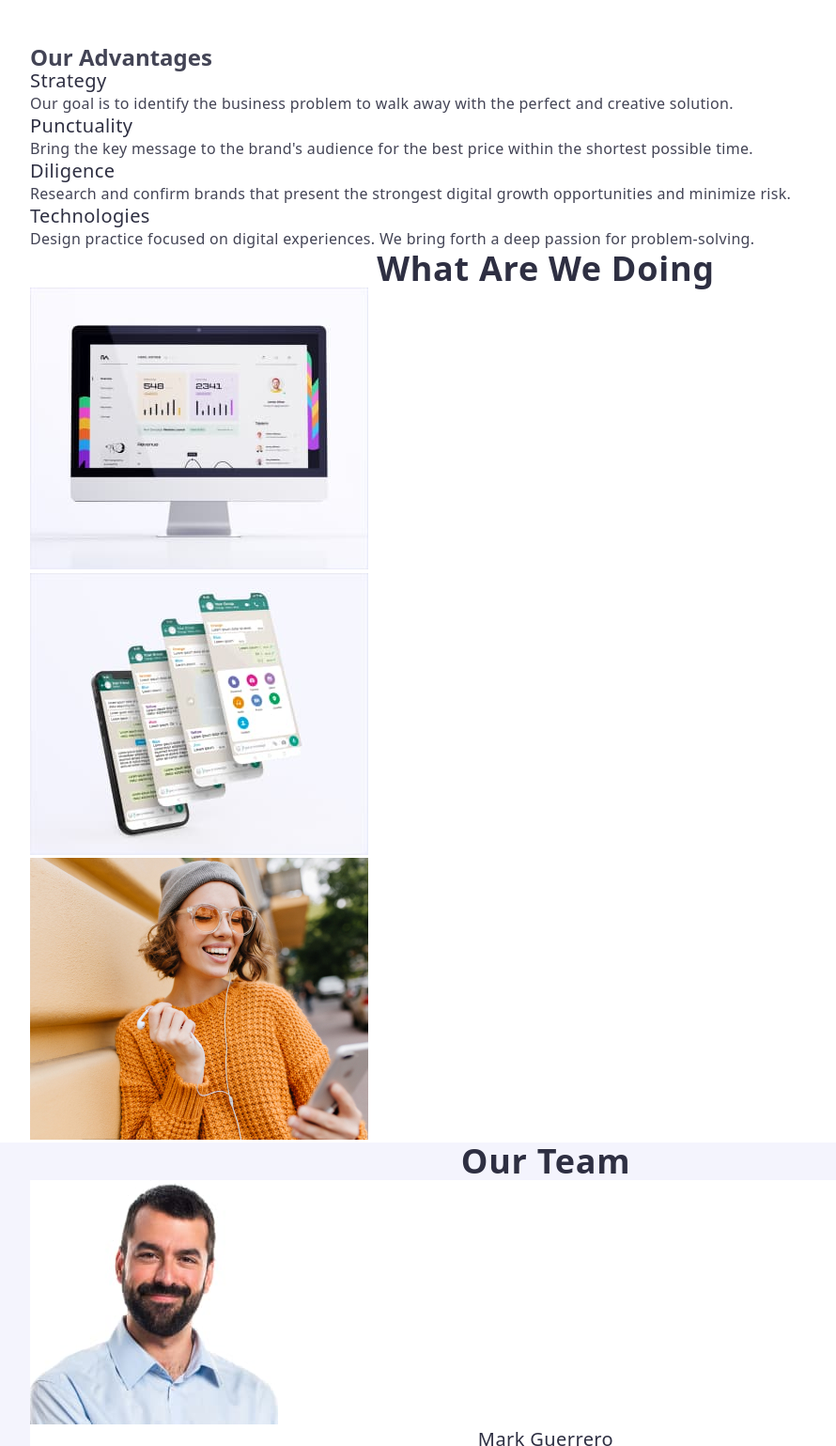
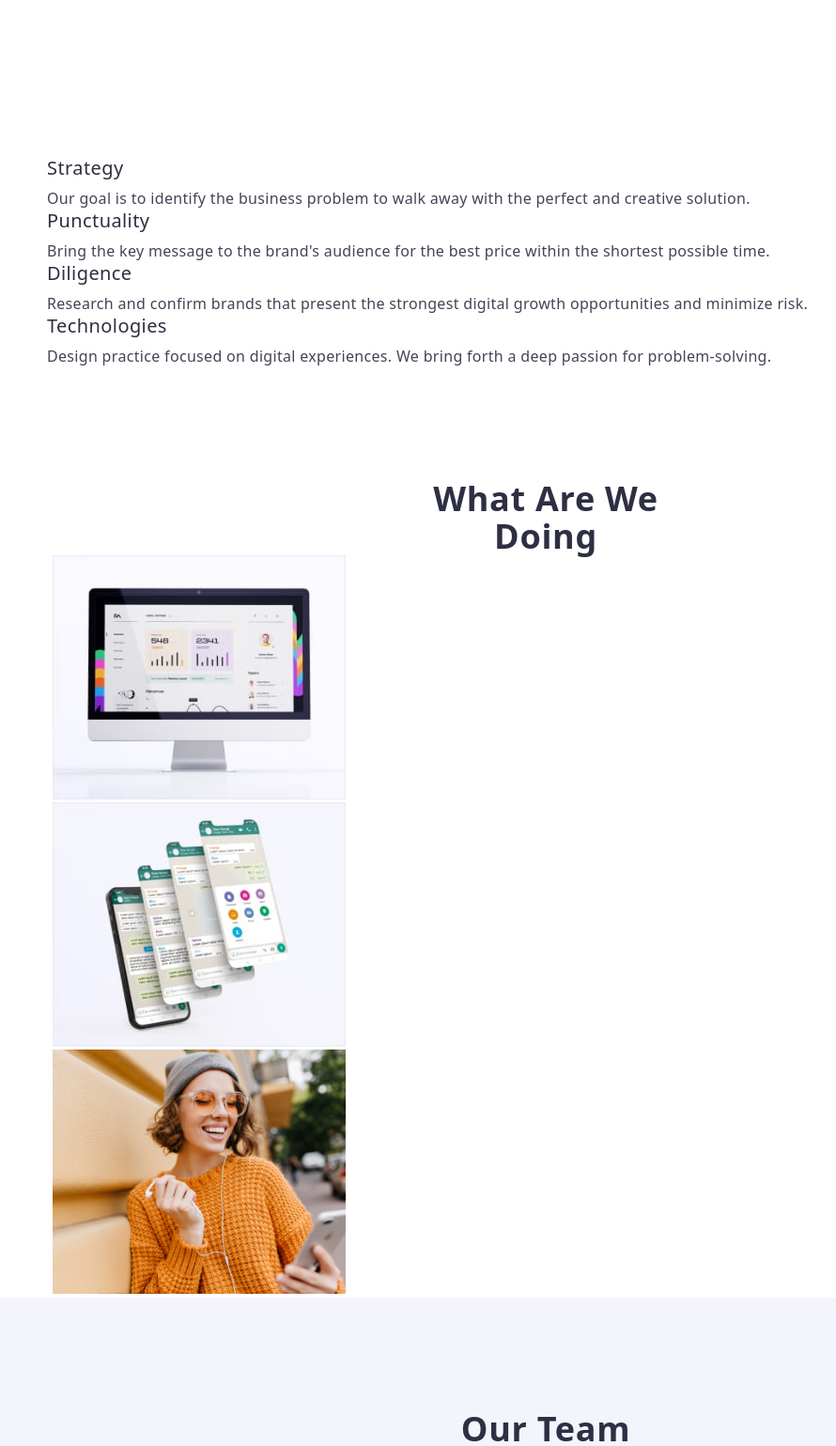
Before and after one commit to Petrenk0/g, a plain HTML site: page index.html in a window 1280 px wide. Shown: the part 1080-2619 px from the top of the page at 94% size, without its empty margins (59-949 px from the left). Drawn offline with nearby package versions, Linux system fonts and the light colour scheme; files whose address does not match are found by name.

Commit message:
прла

```diff
--- a/css/styles.css
+++ b/css/styles.css
@@ -143,12 +143,18 @@ ol {
     background-color: #404BBF;
 }
 
+.advantages {
+    padding-top: 120px;
+    padding-bottom: 120px;
+
+}
 .advantages-list {
     color: var(--slate, #434455);
     font-size: 16px;
     font-weight: 400;
     line-height: 1.5;
     letter-spacing: 0.02;
+    padding: 0 18px;
 }
 
 .advantages-subtitle {
@@ -157,6 +163,7 @@ ol {
     font-weight: 500;
     line-height: 1.2;
     letter-spacing: 0.02em;
+    margin-bottom: 8px;
 }
 
 .advantages-list-text {
@@ -175,10 +182,25 @@ ol {
     line-height: 1.11;
     letter-spacing: 0.02em;
     text-transform: capitalize;
+    max-width: 323px;
+    margin-bottom: 72px;
+    margin-top: 120px;
+    margin: 0 auto;
+}
+.job-image {
+    padding-left: 24px;
+    padding-right: 24px;
 }
 
 .team {
     background-color: #F4F4FD;
+}
+.team-title {
+    padding-top: 120px;
+}
+.team-image {
+    padding-left: 24px;
+    padding-right: 24px;
 }
 
 .team-list-item {
@@ -193,6 +215,8 @@ ol {
     line-height: 1.11;
     letter-spacing: 0.02em;
     text-transform: capitalize;
+    padding-top: 120px;
+    padding-bottom: 72px;
 }
 
 .team-member {
@@ -202,6 +226,8 @@ ol {
     font-weight: 500;
     line-height: 1.2;
     letter-spacing: 0.02em;
+    margin-bottom: 8px;
+    margin-top: 32px;
 }
 
 .team-text {
--- a/index.html
+++ b/index.html
@@ -50,7 +50,7 @@
         </section>
         <section class="advantages">
             <div class="container">
-                <h2 class="visually-hidden">Our Advantages</h2>
+                <h2 hidden>Our Advantages</h2>
                 <ul class="advantages-list list">
                     <li class="advantages-list-item">
                         <h3 class="advantages-subtitle">Strategy</h3>
```
